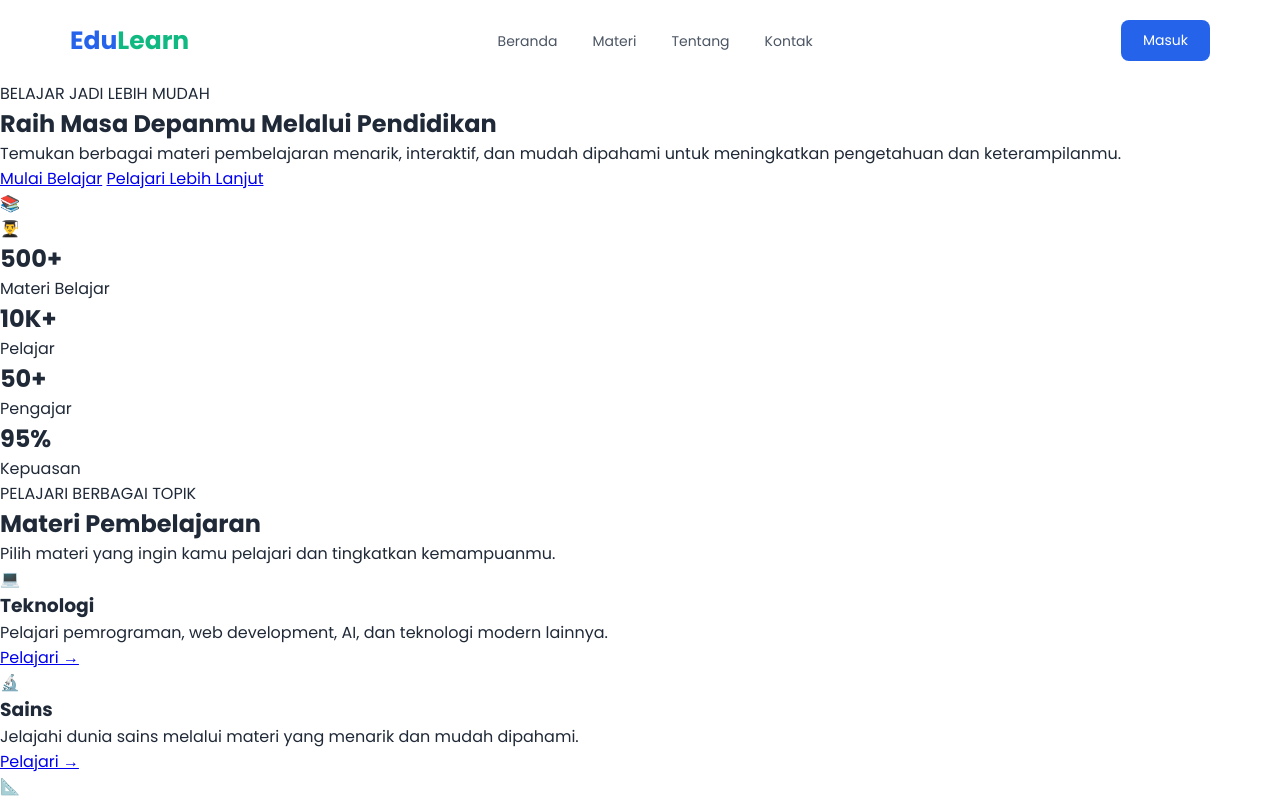
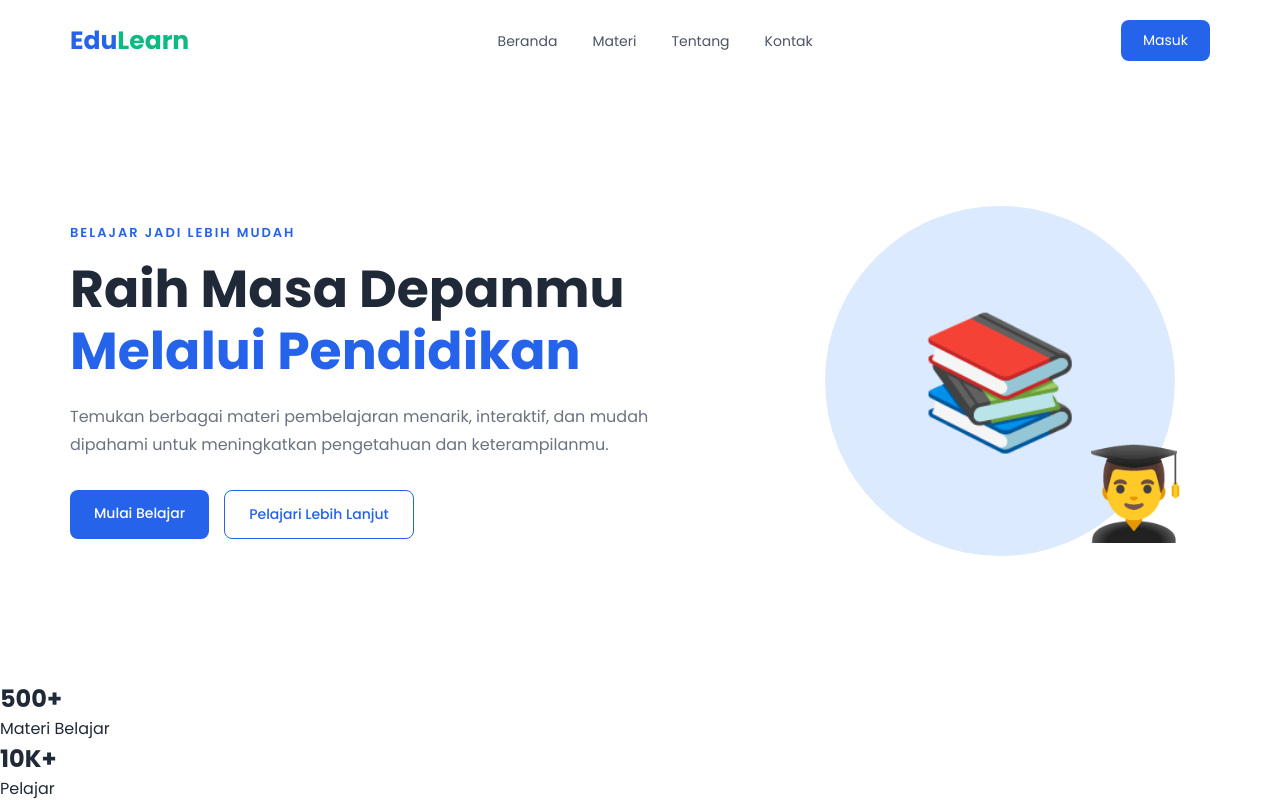
Before and after one commit to Zakki-pplg/WebsiteProject_Sulthan_Edukasi, a plain HTML site: page index.html in a window 1280 px wide. Shown: the top 804 px of the page. Drawn offline with Linux system fonts and the light colour scheme.

Commit message:
Tahap berikutnya adalah membuat hero section sebagai bagian utama yang pertama kali dilihat pengguna.

```diff
--- a/style.css
+++ b/style.css
@@ -75,3 +75,122 @@ header {
 .btn-login:hover {
     background: #1d4ed8;
 }
+
+/* =========================
+   HERO
+========================= */
+
+.hero {
+    max-width: 1200px;
+    margin: auto;
+    min-height: 600px;
+
+    padding: 70px 30px;
+
+    display: flex;
+    align-items: center;
+    justify-content: space-between;
+    gap: 50px;
+}
+
+.hero-text {
+    max-width: 600px;
+}
+
+.subtitle {
+    color: #2563eb;
+    font-size: 13px;
+    font-weight: 600;
+    letter-spacing: 2px;
+    margin-bottom: 15px;
+}
+
+.hero h1 {
+    font-size: 52px;
+    line-height: 1.2;
+    margin-bottom: 20px;
+}
+
+.hero h1 span {
+    display: block;
+    color: #2563eb;
+}
+
+.description {
+    color: #6b7280;
+    line-height: 1.8;
+    margin-bottom: 30px;
+}
+
+.hero-buttons {
+    display: flex;
+    gap: 15px;
+}
+
+.btn-primary,
+.btn-secondary {
+    display: inline-block;
+    text-decoration: none;
+
+    padding: 13px 24px;
+    border-radius: 8px;
+
+    font-size: 14px;
+    font-weight: 500;
+}
+
+.btn-primary {
+    color: white;
+    background: #2563eb;
+}
+
+.btn-primary:hover {
+    background: #1d4ed8;
+}
+
+.btn-secondary {
+    color: #2563eb;
+    border: 1px solid #2563eb;
+}
+
+.btn-secondary:hover {
+    background: #eff6ff;
+}
+
+/* Hero illustration */
+
+.hero-image {
+    width: 420px;
+    height: 420px;
+
+    position: relative;
+
+    display: flex;
+    align-items: center;
+    justify-content: center;
+}
+
+.circle {
+    width: 350px;
+    height: 350px;
+
+    background: #dbeafe;
+    border-radius: 50%;
+
+    position: absolute;
+}
+
+.book {
+    position: absolute;
+    font-size: 130px;
+    z-index: 2;
+}
+
+.student {
+    position: absolute;
+    right: 20px;
+    bottom: 30px;
+
+    font-size: 90px;
+    z-index: 3;
+}
```
